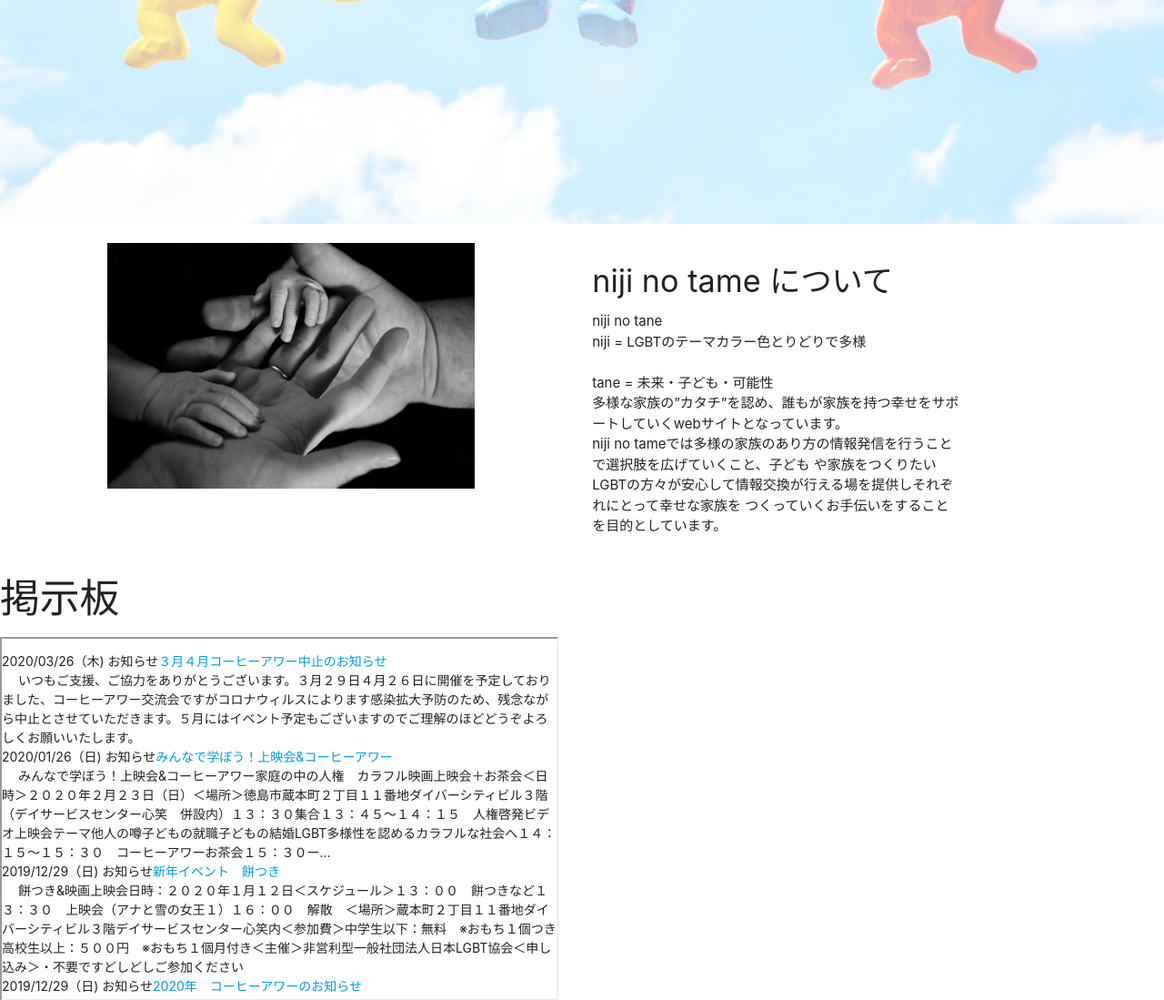
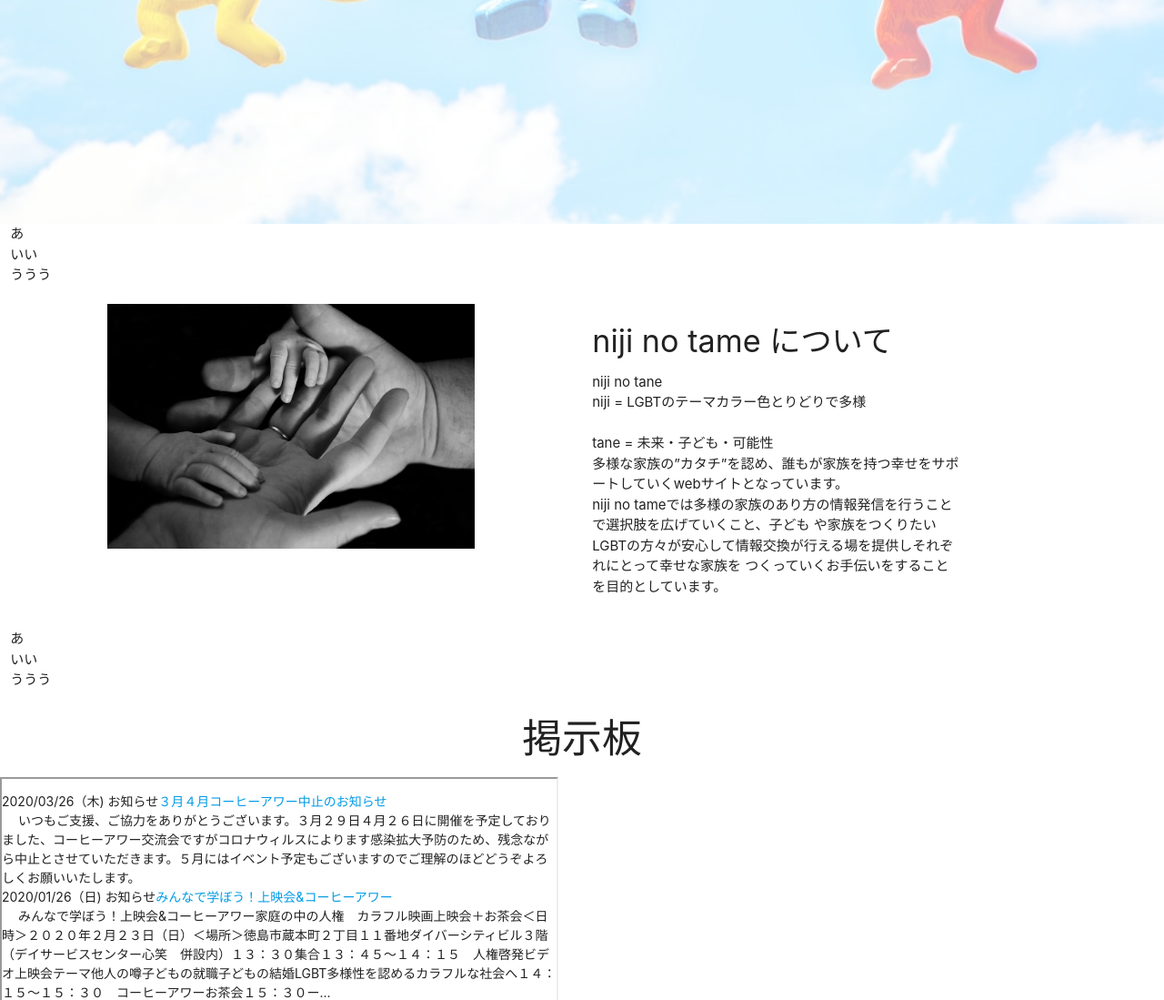
Before and after one commit to hi6ky/sunabacokoza5th, a Flask app: page / in a window 1280 px wide. Shown: the part 554-1653 px from the top of the page at 91% size. Run offline with Flask 2, Linux system fonts and the light colour scheme.

Commit message:
adjust the layout

```diff
--- a/static/css/style.css
+++ b/static/css/style.css
@@ -29,3 +29,6 @@ nav{
 .us-img{
    width: 100%;
 }
+.forum h3{
+    text-align: center;
+}
--- a/templates/index.html
+++ b/templates/index.html
@@ -35,7 +35,9 @@
     <div class="about-us">
         <!-- マージントップ的な余白です -->
         <div class="row">
-         <div class="col s24"></div>
+         <div class="col s12">あ</div>
+         <div class="col s12">いい</div>
+         <div class="col s12">ううう</div>
          </div>
          <!-- ここからサイト説明の中身 -->
         <div class="row">
@@ -59,6 +61,12 @@
 
 
     <!-- 掲示板 -->
+    <!-- 下は余白です -->
+     <div class="row">
+         <div class="col s12">あ</div>
+         <div class="col s12">いい</div>
+         <div class="col s12">ううう</div>
+     </div>
     <div class="forum">
         <h3>掲示板</h3>
         <iframe src="/event_list" frameborder="1" width="48%" height="400px%"></iframe>
```
